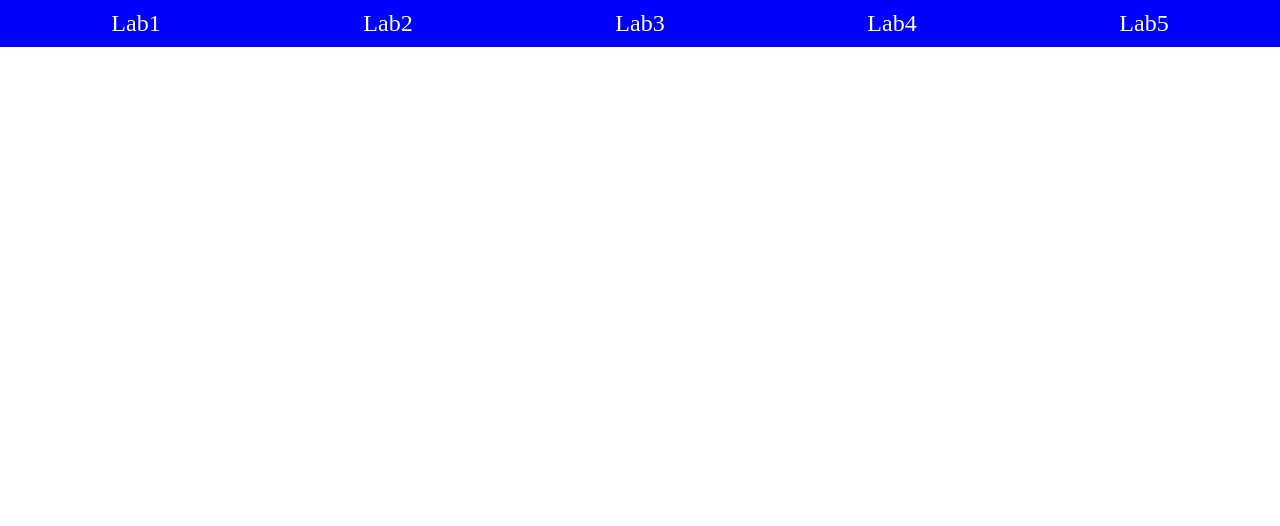
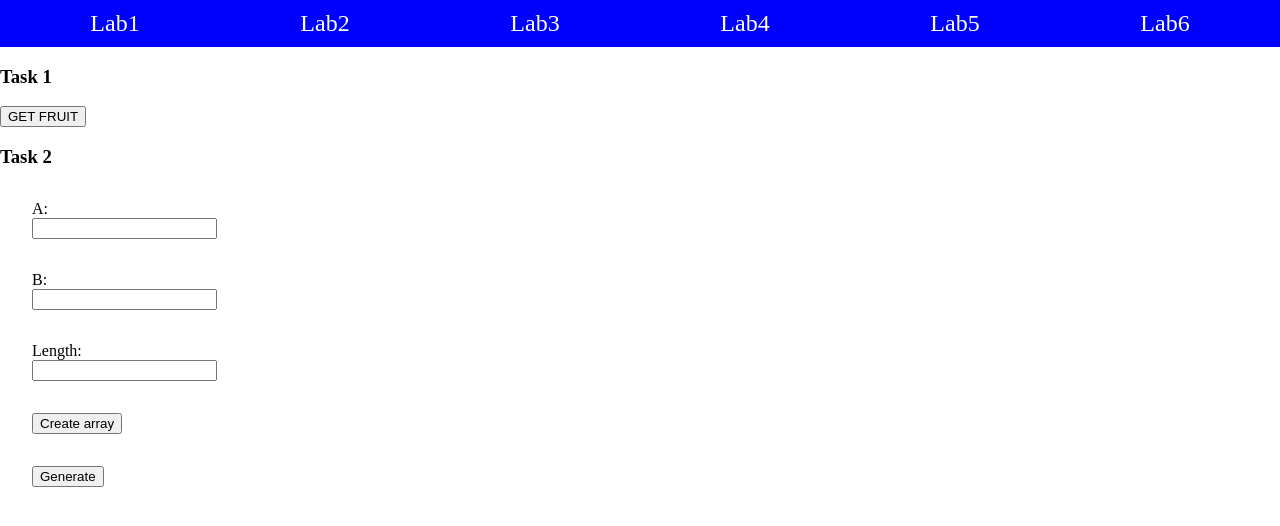
Before and after one commit to elvisabene/TIP_Labs, an Angular app: page /lab6 in a window 1280 px wide. Before the commit this address led to /. Shown: the top 526 px of the page. Built offline with nearby package versions, Linux system fonts and the light colour scheme.

Commit message:
added lab6

```diff
--- a/src/app/app-routing.module.ts
+++ b/src/app/app-routing.module.ts
@@ -5,6 +5,7 @@ import {lab2Routes} from "./lab2/lab2.module";
 import {lab3Routes} from "./lab3/lab3.module";
 import {lab4Routes} from "./lab4/lab4.module";
 import {lab5Routes} from "./lab5/lab5.module";
+import {lab6Routes} from "./lab6/lab6.module";
 
 const routes: Routes = [
   lab1Routes,
@@ -12,6 +13,7 @@ const routes: Routes = [
   lab3Routes,
   lab4Routes,
   lab5Routes,
+  lab6Routes,
 ];
 
 @NgModule({
--- a/src/app/app.module.ts
+++ b/src/app/app.module.ts
@@ -5,6 +5,8 @@ import { AppRoutingModule } from './app-routing.module';
 import { AppComponent } from './app.component';
 import { NavbarComponent } from './navbar/navbar.component';
 import { Lab5Module } from "./lab5/lab5.module";
+import {FormsModule} from "@angular/forms";
+import {Lab6Module} from "./lab6/lab6.module";
 
 @NgModule({
   declarations: [
@@ -12,9 +14,11 @@ import { Lab5Module } from "./lab5/lab5.module";
     NavbarComponent,
   ],
   imports: [
+    FormsModule,
     BrowserModule,
     AppRoutingModule,
     Lab5Module,
+    Lab6Module
   ],
   providers: [],
   bootstrap: [AppComponent]
--- /dev/null
+++ b/src/app/lab6/arrays/arrays.component.css
@@ -0,0 +1,4 @@
+.field {
+  margin: 2em;
+  width: 10vw;
+}
--- /dev/null
+++ b/src/app/lab6/arrays/arrays.component.html
@@ -0,0 +1,29 @@
+<h3>Task 1</h3>
+<button (click)="getFruit()">GET FRUIT</button>
+
+<h3>Task 2</h3>
+<form #myForm="ngForm">
+  <div class="field">
+    <label>A: </label>
+    <input name="start" ngModel />
+  </div>
+
+  <div class="field">
+    <label>B: </label>
+    <input name="end" ngModel />
+  </div>
+
+  <div class="field">
+    <label>Length: </label>
+    <input name="length" ngModel />
+  </div>
+
+</form>
+
+<div class="field">
+  <button (click)="createArray(myForm)">Create array</button>
+</div>
+
+<div class="field">
+  <button (click)="createSequence()">Generate</button>
+</div>
--- /dev/null
+++ b/src/app/lab6/arrays/arrays.component.ts
@@ -0,0 +1,95 @@
+import { Component, OnInit } from '@angular/core';
+import {NgForm} from "@angular/forms";
+
+const fruits: string[] = [
+  "Apple", "Orange", "Pear", "Lemon"
+]
+
+type Generator = () => number;
+type Gen = () => any;
+
+@Component({
+  selector: 'app-arrays',
+  templateUrl: './arrays.component.html',
+  styleUrls: ['./arrays.component.css']
+})
+export class ArraysComponent implements OnInit {
+
+  public start: string = "";
+  public end: string = "";
+  public length: string = "";
+
+  constructor() { }
+
+  ngOnInit(): void {
+
+  }
+
+  getFruit(): void {
+    const randomIndex = ArraysComponent.getRandom(1, 3);
+    const randomFruit = fruits[randomIndex];
+
+    console.log(randomFruit)
+    alert(randomFruit);
+  }
+
+  createArray(myForm: NgForm): void {
+    const array = ArraysComponent.getRandomArray(
+      Number(myForm.value.start),
+      Number(myForm.value.end),
+      Number(myForm.value.length));
+
+    alert("Created array: " + array);
+  }
+
+  createSequence() {
+
+    const array = ArraysComponent.getRandomArray(10, 1, 100);
+
+    const generator: Gen = ArraysComponent.sequence(10, 6);
+
+    const resultArray = this.take(generator, 10);
+    alert("Result of 'take' method: " + resultArray);
+  }
+
+  take(gen: Gen, times: number): number[] {
+    const resultArray: any[] = [];
+
+    for (let i = 0; i < times; i++) {
+      const result = gen();
+      resultArray.push(result);
+    }
+
+    return resultArray;
+  }
+
+  static getRandom(min: number, max: number) {
+    return min + Math.floor(Math.random() * (max - min + 1));
+  }
+
+  static getRandomArray(length: number, min: number, max: number) {
+    const array: number[] = [];
+
+    for (let i = 0; i < length; i++) {
+      const random = ArraysComponent.getRandom(min, max);
+
+      array.push(random);
+    }
+
+    return array;
+  }
+
+  static sequence(start: number = 0, step: number = 1): Generator {
+
+    let number = start;
+
+    return () => {
+
+      const initial = number;
+      number += step
+
+      return initial;
+    };
+  }
+
+}
--- /dev/null
+++ b/src/app/lab6/lab6.module.ts
@@ -0,0 +1,20 @@
+import { NgModule } from '@angular/core';
+import { CommonModule } from '@angular/common';
+import {Route} from "@angular/router";
+import { ArraysComponent } from './arrays/arrays.component';
+import {FormsModule} from "@angular/forms";
+
+export const lab6Routes: Route = {
+  path: "lab6", component: ArraysComponent,
+}
+
+@NgModule({
+  declarations: [
+    ArraysComponent
+  ],
+    imports: [
+        CommonModule,
+        FormsModule
+    ]
+})
+export class Lab6Module { }
--- a/src/app/navbar/navbar.component.html
+++ b/src/app/navbar/navbar.component.html
@@ -4,4 +4,5 @@
   <a routerLink="lab3">Lab3</a>
   <a routerLink="lab4">Lab4</a>
   <a routerLink="lab5">Lab5</a>
+  <a routerLink="lab6">Lab6</a>
 </nav>
```
Also changed, not shown: 1 other file (tests, documents, lock files or other folders).
